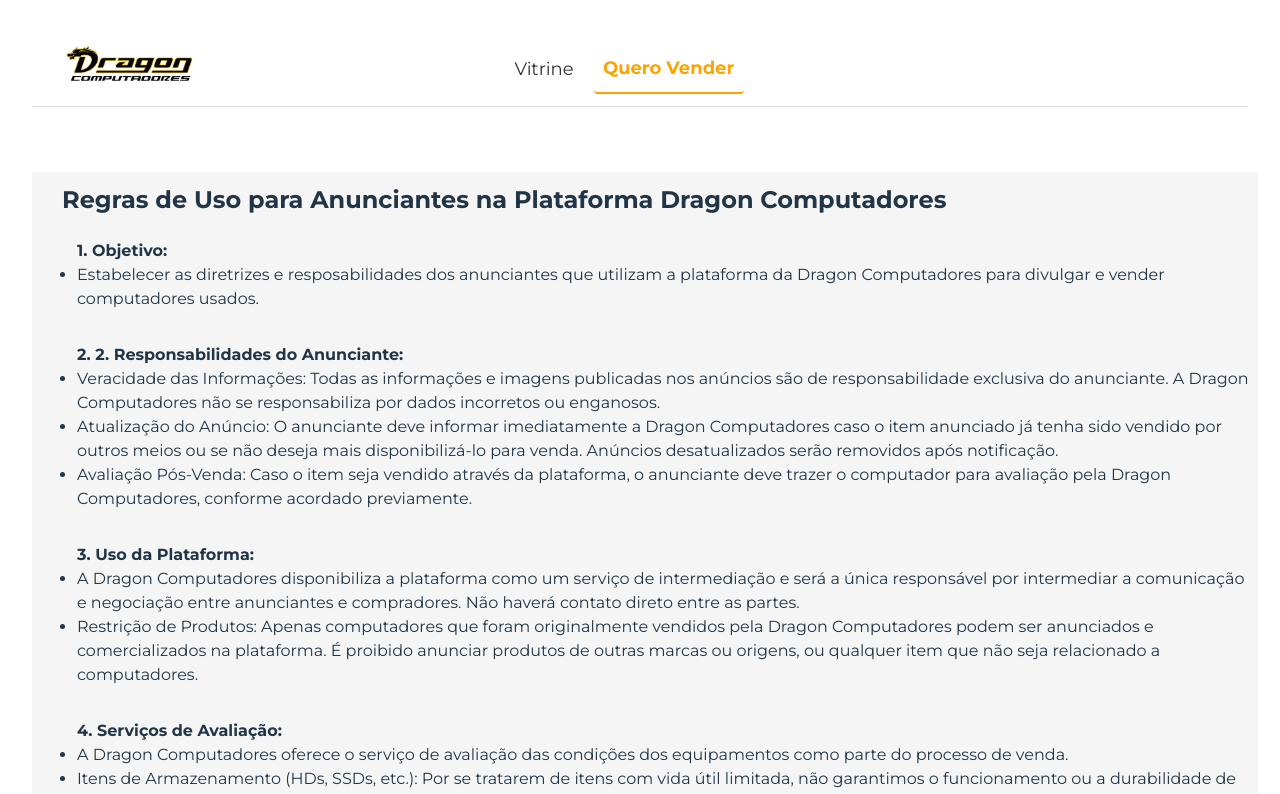
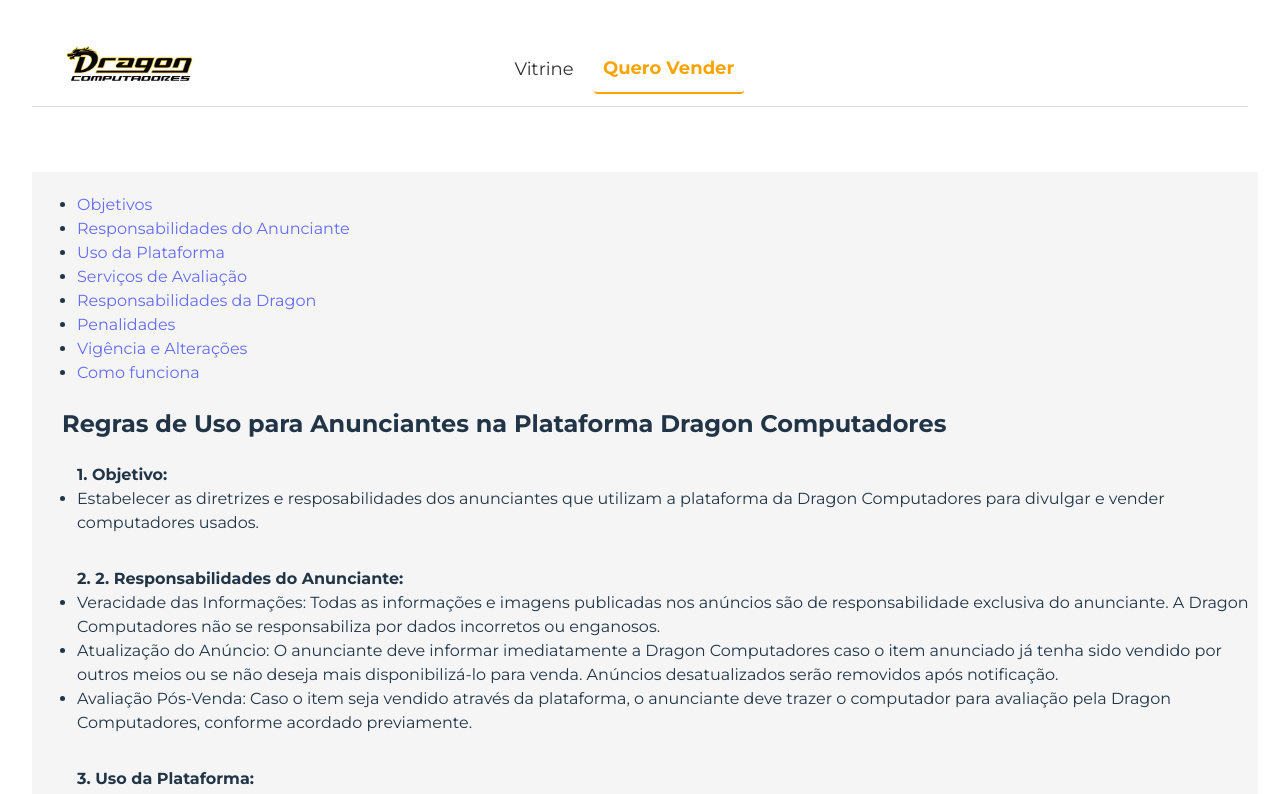
Before and after one commit to valmyrtavares/dragon.io, a React (Vite) app: page /dragon.io/user-rules in a window 1280 px wide. Shown: the top 794 px of the page. Built offline with nearby package versions, Linux system fonts and the light colour scheme.

Commit message:
menu of rules

```diff
--- a/src/components/forms/Login.jsx
+++ b/src/components/forms/Login.jsx
@@ -22,7 +22,7 @@
 
   const handleSubmit = (e) => {
     e.preventDefault();
-    const correctPassword = '1234'; // Replace with your actual password
+    const correctPassword = 'jadeucerto'; // Replace with your actual password
     if (password === correctPassword) {
       localStorage.setItem('login', 'true');
       setLogin(true);
--- a/src/components/rules/userRules.jsx
+++ b/src/components/rules/userRules.jsx
@@ -9,6 +9,29 @@
   const [isAccepted, setIsAccepted] = React.useState(false);
   const [successMessage, setSuccessMessage] = React.useState(false);
   const { cpf } = useContext(GlobalContext);
+
+  React.useEffect(() => {
+    const handleSmoothScroll = (event) => {
+      const target = event.target;
+      if (
+        target.tagName === 'A' &&
+        target.getAttribute('href').startsWith('#')
+      ) {
+        event.preventDefault();
+        const elementId = target.getAttribute('href').substring(1);
+        const element = document.getElementById(elementId);
+        if (element) {
+          element.scrollIntoView({ behavior: 'smooth' });
+        }
+      }
+    };
+
+    document.addEventListener('click', handleSmoothScroll);
+
+    return () => {
+      document.removeEventListener('click', handleSmoothScroll);
+    };
+  }, []);
 
   const handleChange = async (event) => {
     const checked = event.target.checked;
@@ -44,8 +67,39 @@
           adress="/form"
         />
       )}
+      <div className={style.navigationLinks}>
+        <ul>
+          <li>
+            <a href="#objetivo">Objetivos</a>
+          </li>
+          <li>
+            <a href="#responsabilidades-anunciante">
+              Responsabilidades do Anunciante
+            </a>
+          </li>
+          <li>
+            <a href="#uso-plataforma">Uso da Plataforma</a>
+          </li>
+          <li>
+            <a href="#servicos-avaliacao">Serviços de Avaliação</a>
+          </li>
+          <li>
+            <a href="#responsabilidades-dragon">Responsabilidades da Dragon</a>
+          </li>
+          <li>
+            <a href="#penalidades">Penalidades</a>
+          </li>
+          <li>
+            <a href="#vigencia-alteracoes">Vigência e Alterações</a>
+          </li>
+          <li>
+            <a href="#como-funciona">Como funciona</a>
+          </li>
+        </ul>
+      </div>
+
       <h2>Regras de Uso para Anunciantes na Plataforma Dragon Computadores</h2>
-      <ul>
+      <ul id="objetivo">
         1. Objetivo:
         <li>
           Estabelecer as diretrizes e resposabilidades dos anunciantes que
@@ -53,7 +107,7 @@
           computadores usados.
         </li>
       </ul>
-      <ul>
+      <ul id="responsabilidades-anunciante">
         2. 2. Responsabilidades do Anunciante:
         <li>
           Veracidade das Informações: Todas as informações e imagens publicadas
@@ -72,7 +126,7 @@
           Computadores, conforme acordado previamente.
         </li>
       </ul>
-      <ul>
+      <ul id="uso-plataforma">
         3. Uso da Plataforma:
         <li>
           A Dragon Computadores disponibiliza a plataforma como um serviço de
@@ -88,7 +142,7 @@
           computadores.
         </li>
       </ul>
-      <ul>
+      <ul id="servicos-avaliacao">
         4. Serviços de Avaliação:
         <li>
           A Dragon Computadores oferece o serviço de avaliação das condições dos
@@ -101,7 +155,7 @@
           base em testes técnicos, mas sem qualquer garantia futura.
         </li>
       </ul>
-      <ul>
+      <ul id="responsabilidades-dragon">
         5. Responsabilidade da Dragon Computadores:
         <li>
           A Dragon Computadores atua como facilitadora, oferecendo a plataforma
@@ -112,7 +166,7 @@
           Conteúdo publicado pelos anunciantes (informações, imagens, etc.).
         </li>
       </ul>
-      <ul>
+      <ul id="penalidades">
         6. Penalidades por Descumprimento:
         <li>
           Anúncios que violarem estas regras, incluindo a divulgação de produtos
@@ -130,7 +184,7 @@
         com todas as regras aqui estabelecidas, assumindo total responsabilidade
         pelo conteúdo de seus anúncios e pelas obrigações descritas.
       </p>
-      <h2>8. Vigência e Alterações:</h2>
+      <h2 id="vigencia-alteracoes">8. Vigência e Alterações:</h2>
       <p>
         Estas regras entram em vigor a partir da data de publicação e podem ser
         alteradas a qualquer momento pela Dragon Computadores, com aviso prévio
@@ -143,7 +197,7 @@
         nossos clientes anunciarem seus equipamentos usados diretamente em nosso
         site.
       </p>
-      <h2>Como funciona?</h2>
+      <h2 id="como-funciona">Como funciona?</h2>
       <p>1 Você cadastra seu computador para revenda.</p>
       <p>2 Nós anunciamos para milhares de compradores em potencial.</p>
       <p>
```
